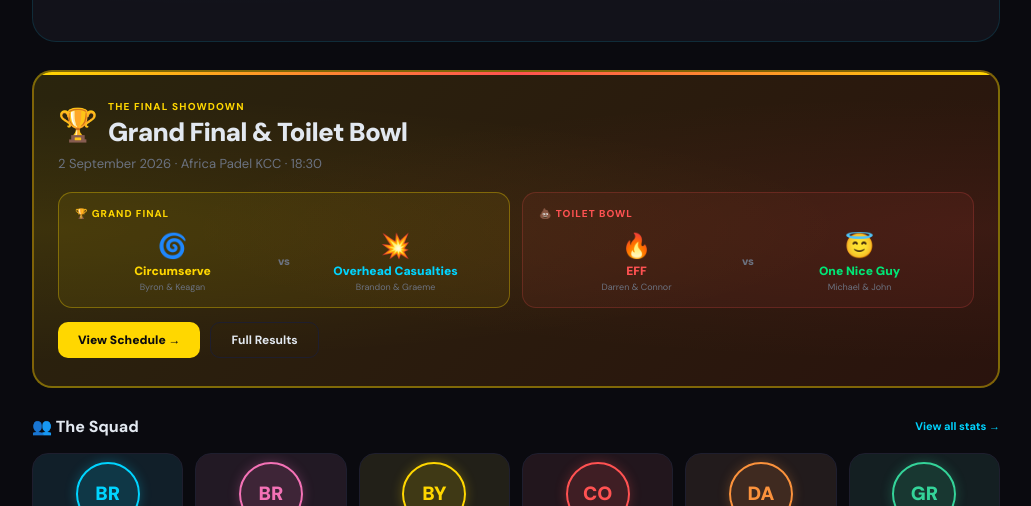
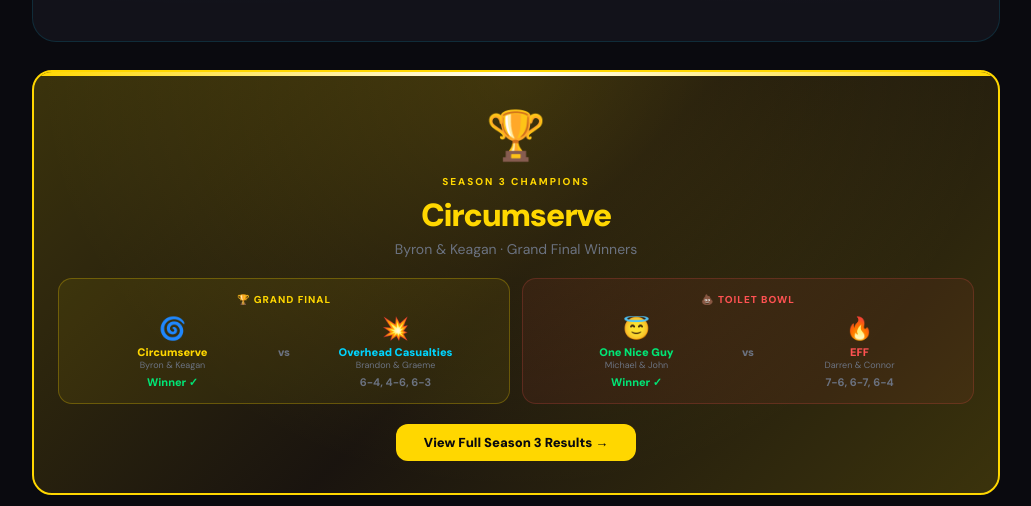
Before and after one commit to keaganstevenson/padel-league, a React (Create React App) app: page / in a window 1280 px wide. Shown: the part 446-952 px from the top of the page, without its empty margins (124-1155 px from the left). Built offline with nearby package versions, Linux system fonts and the light colour scheme.

Commit message:
Update App.js

```diff
--- a/src/App.js
+++ b/src/App.js
@@ -39,16 +39,13 @@ const SCHEDULE = [
     { t1:"t4", t2:"t1", scores:["7-6","6-4","7-6"], result:[2,0] },
     { t1:"t3", t2:"t2", scores:["6-1","6-2","7-5"], result:[2,0] },
   ]},
-  { round:"SF", date:"Wed, 26 Aug 2026", matches:[
-    { t1:"t2", t2:"t4", scores:["7-6","6-4"],     result:[2,0] },
-    { t1:"t1", t2:"t3", scores:["7-5","6-4","6-4"], result:[2,1] },
+  { round:"GF", date:"Wed, 02 Sep 2026", matches:[
+    { t1:"t2", t2:"t1", scores:["6-4","4-6","6-3"], result:[2,1] },
+    { t1:"t3", t2:"t4", scores:["7-6","6-7","6-4"], result:[2,1] },
   ]},
 ];
 
-const UPCOMING_FIXTURES = [
-  { id:"gf1", date:"2026-09-02", time:"18:30", venue:"Africa Padel KCC", teams:"🏆 GRAND FINAL — Circumserve vs Overhead Casualties" },
-  { id:"tb1", date:"2026-09-02", time:"18:30", venue:"Africa Padel KCC", teams:"💩 TOILET BOWL — EFF vs One Nice Guy" },
-];
+const UPCOMING_FIXTURES = [];
 
 const SEASON1 = [
   { week:1,  date:"03 Mar 2026", p1:"Keagan",  p2:"Brandon", p3:"Connor",  p4:"Byron",   s:[6,1,7,6,3,6], w:1 },
@@ -102,7 +99,8 @@ const SEASON3 = [
   { week:5, date:"12 Aug 2026", p1:"Darren",  p2:"Connor",  p3:"Brandon", p4:"Graeme",  s:[7,6,6,4,7,6], w:1 },
   { week:6, date:"19 Aug 2026", p1:"Byron",   p2:"Keagan",  p3:"Brandon", p4:"Graeme",  s:[6,4,7,6,6,3], w:1 },
   { week:7, date:"26 Aug 2026", p1:"Byron",   p2:"Keagan",  p3:"Darren",  p4:"Connor",  s:[7,6,6,4,0,0], w:1 },
-  { week:7, date:"26 Aug 2026", p1:"Brandon", p2:"Graeme",  p3:"Michael", p4:"John",    s:[7,5,6,4,6,4], w:1 },
+  { week:8, date:"02 Sep 2026", p1:"Byron",   p2:"Keagan",  p3:"Brandon", p4:"Graeme",  s:[6,4,4,6,6,3], w:1 },
+  { week:8, date:"02 Sep 2026", p1:"Michael", p2:"John",    p3:"Darren",  p4:"Connor",  s:[7,6,6,7,6,4], w:1 },
 ];
 
 const ALL_PLAYERS = ["Brandon","Brett","Byron","Connor","Darren","Graeme","John","Keagan","Michael","Nathan"];
@@ -237,7 +235,7 @@ export default function App(){
   const [newFixture,setNewFixture]=useState({date:"",time:"",venue:"",teams:""});
   const [showAddFixture,setShowAddFixture]=useState(false);
 
-  const TODAY=new Date("2026-08-27");
+  const TODAY=new Date("2026-09-05");
   const activeFixtures=fixtures.filter(f=>new Date(f.date)>TODAY);
 
   const showToast=msg=>{setToast(msg);setTimeout(()=>setToast(""),2500);};
@@ -366,7 +364,7 @@ export default function App(){
                   </div>
                 </div>
                 <div style={{display:"grid",gridTemplateColumns:"repeat(2,1fr)",gap:10,minWidth:200}}>
-                  {[{v:"60",l:"Matches",c:C.accent},{v:"3",l:"Seasons",c:C.gold},{v:"10",l:"Players",c:C.green},{v:"4",l:"DPL Teams",c:"#a78bfa"}].map(s=>(
+                  {[{v:"62",l:"Matches",c:C.accent},{v:"3",l:"Seasons",c:C.gold},{v:"10",l:"Players",c:C.green},{v:"4",l:"DPL Teams",c:"#a78bfa"}].map(s=>(
                     <div key={s.l} style={{background:`${s.c}0d`,border:`1px solid ${s.c}22`,borderRadius:14,padding:"16px 12px",textAlign:"center"}}>
                       <div style={{fontSize:30,fontWeight:900,color:s.c,lineHeight:1}}>{s.v}</div>
                       <div style={{fontSize:10,color:`${s.c}99`,fontWeight:800,textTransform:"uppercase",marginTop:4}}>{s.l}</div>
@@ -376,59 +374,55 @@ export default function App(){
               </div>
             </div>
 
-            {/* GRAND FINAL BANNER */}
-            <div style={{borderRadius:20,overflow:"hidden",position:"relative",background:`linear-gradient(135deg,#ffd70022,#ff520022)`,border:`2px solid ${C.gold}66`}}>
-              <div style={{position:"absolute",inset:0,background:"radial-gradient(ellipse at 0% 50%,#ffd70015,transparent 60%),radial-gradient(ellipse at 100% 50%,#ff525215,transparent 60%)",pointerEvents:"none"}}/>
-              <div style={{position:"absolute",top:0,left:0,right:0,height:3,background:`linear-gradient(90deg,#ffd700,#ff5252,#ffd700)`}}/>
-              <div style={{padding:"28px 24px",position:"relative",zIndex:1}}>
-                <div style={{display:"flex",alignItems:"center",gap:10,marginBottom:6}}>
-                  <span style={{fontSize:32}}>🏆</span>
-                  <div>
-                    <div style={{fontSize:10,fontWeight:800,color:C.gold,textTransform:"uppercase",letterSpacing:"0.12em",marginBottom:2}}>The Final Showdown</div>
-                    <h3 style={{fontSize:26,fontWeight:900,letterSpacing:"-0.03em",color:C.text}}>Grand Final & Toilet Bowl</h3>
-                  </div>
-                </div>
-                <p style={{fontSize:13,color:C.muted,marginBottom:20}}>2 September 2026 · Africa Padel KCC · 18:30</p>
-                <div style={{display:"grid",gridTemplateColumns:"1fr 1fr",gap:12}}>
-                  {/* Grand Final */}
-                  <div style={{background:`${C.gold}11`,border:`1px solid ${C.gold}55`,borderRadius:14,padding:"14px 16px"}}>
-                    <div style={{fontSize:10,fontWeight:800,color:C.gold,textTransform:"uppercase",letterSpacing:"0.1em",marginBottom:10}}>🏆 Grand Final</div>
+            {/* CHAMPIONS BANNER */}
+            <div style={{borderRadius:20,overflow:"hidden",position:"relative",border:`2px solid ${C.gold}`}}>
+              <div style={{position:"absolute",inset:0,background:"linear-gradient(135deg,#ffd70033,#f59e0b11,#ffd70033)",pointerEvents:"none"}}/>
+              <div style={{position:"absolute",inset:0,background:"radial-gradient(ellipse at 50% 0%,#ffd70022,transparent 70%)",pointerEvents:"none"}}/>
+              <div style={{position:"absolute",top:0,left:0,right:0,height:4,background:`linear-gradient(90deg,#ffd700,#ffffff,#ffd700)`}}/>
+              <div style={{padding:"32px 24px",position:"relative",zIndex:1,textAlign:"center"}}>
+                <div style={{fontSize:48,marginBottom:8}}>🏆</div>
+                <div style={{fontSize:10,fontWeight:800,color:C.gold,textTransform:"uppercase",letterSpacing:"0.2em",marginBottom:6}}>Season 3 Champions</div>
+                <h3 style={{fontSize:32,fontWeight:900,letterSpacing:"-0.04em",color:C.gold,marginBottom:4}}>Circumserve</h3>
+                <p style={{fontSize:14,color:C.muted,marginBottom:20}}>Byron & Keagan · Grand Final Winners</p>
+                <div style={{display:"grid",gridTemplateColumns:"1fr 1fr",gap:12,marginBottom:20}}>
+                  <div style={{background:`${C.gold}11`,border:`1px solid ${C.gold}44`,borderRadius:14,padding:"14px 16px"}}>
+                    <div style={{fontSize:10,fontWeight:800,color:C.gold,textTransform:"uppercase",letterSpacing:"0.1em",marginBottom:8}}>🏆 Grand Final</div>
                     <div style={{display:"flex",alignItems:"center",gap:4}}>
                       <div style={{flex:1,textAlign:"center"}}>
-                        <div style={{fontSize:24,marginBottom:3}}>🌀</div>
-                        <div style={{fontSize:12,fontWeight:900,color:"#ffd700",lineHeight:1.2}}>Circumserve</div>
-                        <div style={{fontSize:9,color:C.muted,marginTop:2}}>Byron & Keagan</div>
+                        <div style={{fontSize:22,marginBottom:2}}>🌀</div>
+                        <div style={{fontSize:11,fontWeight:900,color:"#ffd700"}}>Circumserve</div>
+                        <div style={{fontSize:9,color:C.muted}}>Byron & Keagan</div>
+                        <div style={{fontSize:11,fontWeight:800,color:C.green,marginTop:4}}>Winner ✓</div>
                       </div>
                       <div style={{fontSize:11,fontWeight:900,color:C.muted,padding:"0 4px"}}>vs</div>
                       <div style={{flex:1,textAlign:"center"}}>
-                        <div style={{fontSize:24,marginBottom:3}}>💥</div>
-                        <div style={{fontSize:12,fontWeight:900,color:"#00d4ff",lineHeight:1.2}}>Overhead Casualties</div>
-                        <div style={{fontSize:9,color:C.muted,marginTop:2}}>Brandon & Graeme</div>
+                        <div style={{fontSize:22,marginBottom:2}}>💥</div>
+                        <div style={{fontSize:11,fontWeight:900,color:"#00d4ff"}}>Overhead Casualties</div>
+                        <div style={{fontSize:9,color:C.muted}}>Brandon & Graeme</div>
+                        <div style={{fontSize:11,fontWeight:700,color:C.muted,marginTop:4}}>6-4, 4-6, 6-3</div>
                       </div>
                     </div>
                   </div>
-                  {/* Toilet Bowl */}
                   <div style={{background:"#ff525211",border:"1px solid #ff525233",borderRadius:14,padding:"14px 16px"}}>
-                    <div style={{fontSize:10,fontWeight:800,color:"#ff5252",textTransform:"uppercase",letterSpacing:"0.1em",marginBottom:10}}>💩 Toilet Bowl</div>
+                    <div style={{fontSize:10,fontWeight:800,color:"#ff5252",textTransform:"uppercase",letterSpacing:"0.1em",marginBottom:8}}>💩 Toilet Bowl</div>
                     <div style={{display:"flex",alignItems:"center",gap:4}}>
                       <div style={{flex:1,textAlign:"center"}}>
-                        <div style={{fontSize:24,marginBottom:3}}>🔥</div>
-                        <div style={{fontSize:12,fontWeight:900,color:"#ff5252",lineHeight:1.2}}>EFF</div>
-                        <div style={{fontSize:9,color:C.muted,marginTop:2}}>Darren & Connor</div>
+                        <div style={{fontSize:22,marginBottom:2}}>😇</div>
+                        <div style={{fontSize:11,fontWeight:900,color:"#00e676"}}>One Nice Guy</div>
+                        <div style={{fontSize:9,color:C.muted}}>Michael & John</div>
+                        <div style={{fontSize:11,fontWeight:800,color:C.green,marginTop:4}}>Winner ✓</div>
                       </div>
                       <div style={{fontSize:11,fontWeight:900,color:C.muted,padding:"0 4px"}}>vs</div>
                       <div style={{flex:1,textAlign:"center"}}>
-                        <div style={{fontSize:24,marginBottom:3}}>😇</div>
-                        <div style={{fontSize:12,fontWeight:900,color:"#00e676",lineHeight:1.2}}>One Nice Guy</div>
-                        <div style={{fontSize:9,color:C.muted,marginTop:2}}>Michael & John</div>
+                        <div style={{fontSize:22,marginBottom:2}}>🔥</div>
+                        <div style={{fontSize:11,fontWeight:900,color:"#ff5252"}}>EFF</div>
+                        <div style={{fontSize:9,color:C.muted}}>Darren & Connor</div>
+                        <div style={{fontSize:11,fontWeight:700,color:C.muted,marginTop:4}}>7-6, 6-7, 6-4</div>
                       </div>
                     </div>
                   </div>
                 </div>
-                <div style={{marginTop:14,display:"flex",gap:10,flexWrap:"wrap"}}>
-                  <button onClick={()=>setView("upcoming")} style={{padding:"9px 20px",background:C.gold,border:"none",borderRadius:10,color:"#0a0a0f",fontWeight:900,fontSize:12,cursor:"pointer",fontFamily:"inherit"}}>View Schedule →</button>
-                  <button onClick={()=>setView("dpl")} style={{padding:"9px 20px",background:"transparent",border:`1px solid ${C.border}`,borderRadius:10,color:C.text,fontWeight:700,fontSize:12,cursor:"pointer",fontFamily:"inherit"}}>Full Results</button>
-                </div>
+                <button onClick={()=>setView("dpl")} style={{padding:"10px 28px",background:C.gold,border:"none",borderRadius:12,color:"#0a0a0f",fontWeight:900,fontSize:13,cursor:"pointer",fontFamily:"inherit"}}>View Full Season 3 Results →</button>
               </div>
             </div>
 
@@ -656,21 +650,19 @@ export default function App(){
                       </div>
                     </div>
                   ))}
-                  <div style={{fontSize:10,fontWeight:800,color:C.muted,textTransform:"uppercase",letterSpacing:"0.08em",marginTop:4}}>Finals — 2 Sep 2026</div>
-                  <div style={{background:`${C.gold}11`,border:`1px solid ${C.gold}33`,borderRadius:10,padding:12}}>
-                    <div style={{fontSize:11,fontWeight:800,color:C.gold}}>🏆 Grand Final</div>
+                  <div style={{fontSize:10,fontWeight:800,color:C.muted,textTransform:"uppercase",letterSpacing:"0.08em",marginTop:4}}>Finals — 2 Sep 2026 ✅</div>
+                  <div style={{background:`${C.gold}22`,border:`2px solid ${C.gold}`,borderRadius:10,padding:12}}>
+                    <div style={{fontSize:11,fontWeight:800,color:C.gold}}>🏆 Grand Final — CHAMPIONS</div>
                     <div style={{fontSize:12,color:C.text,marginTop:4,fontWeight:700}}>
                       <span style={{color:"#ffd700"}}>🌀 Circumserve</span>
-                      <span style={{color:C.muted,margin:"0 6px"}}>vs</span>
-                      <span style={{color:"#00d4ff"}}>💥 Overhead Casualties</span>
+                      <span style={{color:C.green,fontSize:10,marginLeft:6,fontWeight:800}}>WON 6-4, 4-6, 6-3</span>
                     </div>
                   </div>
                   <div style={{background:"#ff525211",border:"1px solid #ff525233",borderRadius:10,padding:12}}>
                     <div style={{fontSize:11,fontWeight:800,color:"#ff5252"}}>💩 Toilet Bowl</div>
                     <div style={{fontSize:12,color:C.text,marginTop:4,fontWeight:700}}>
-                      <span style={{color:"#ff5252"}}>🔥 EFF</span>
-                      <span style={{color:C.muted,margin:"0 6px"}}>vs</span>
                       <span style={{color:"#00e676"}}>😇 One Nice Guy</span>
+                      <span style={{color:C.green,fontSize:10,marginLeft:6,fontWeight:800}}>WON 7-6, 6-7, 6-4</span>
                     </div>
                   </div>
                 </div>
```
